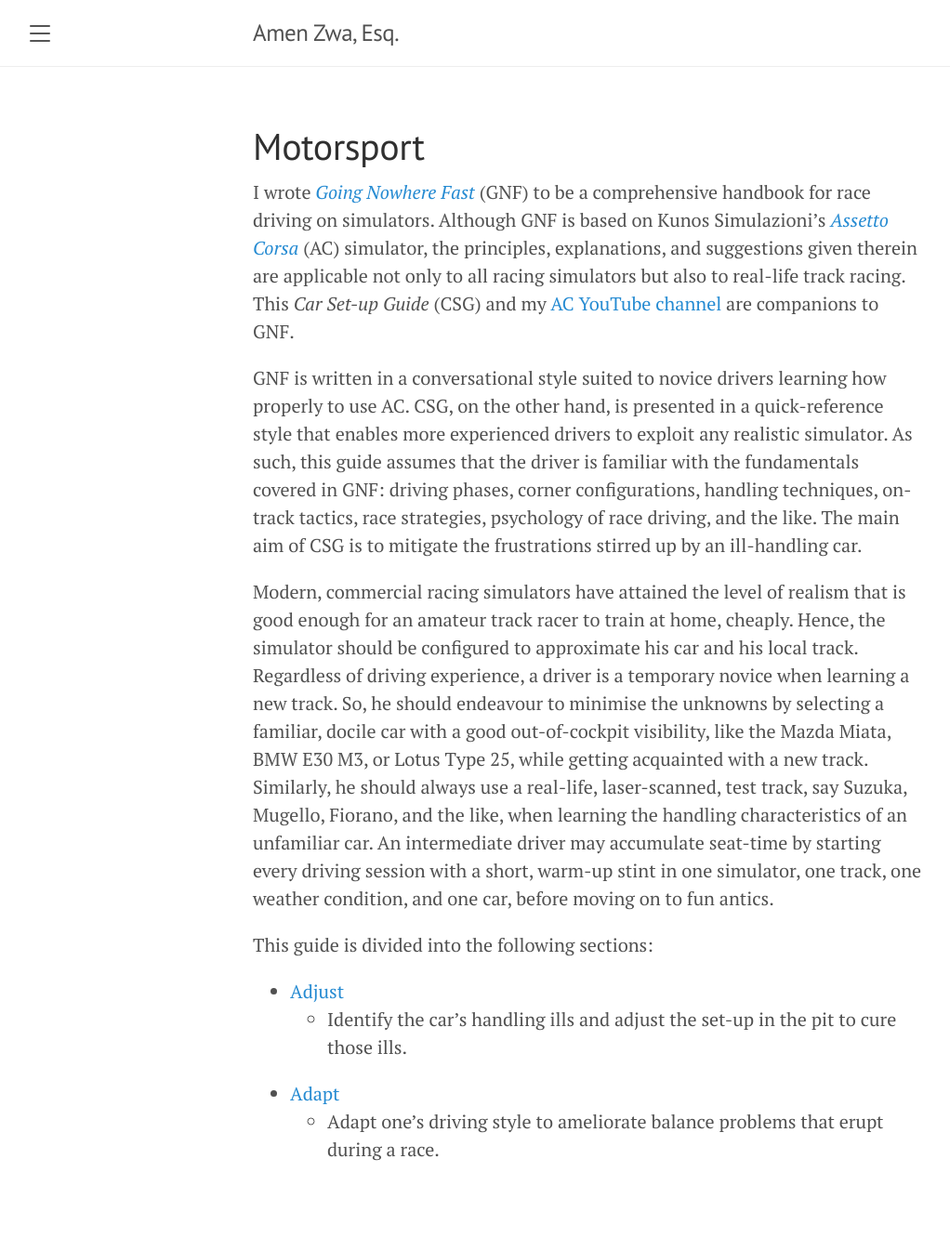
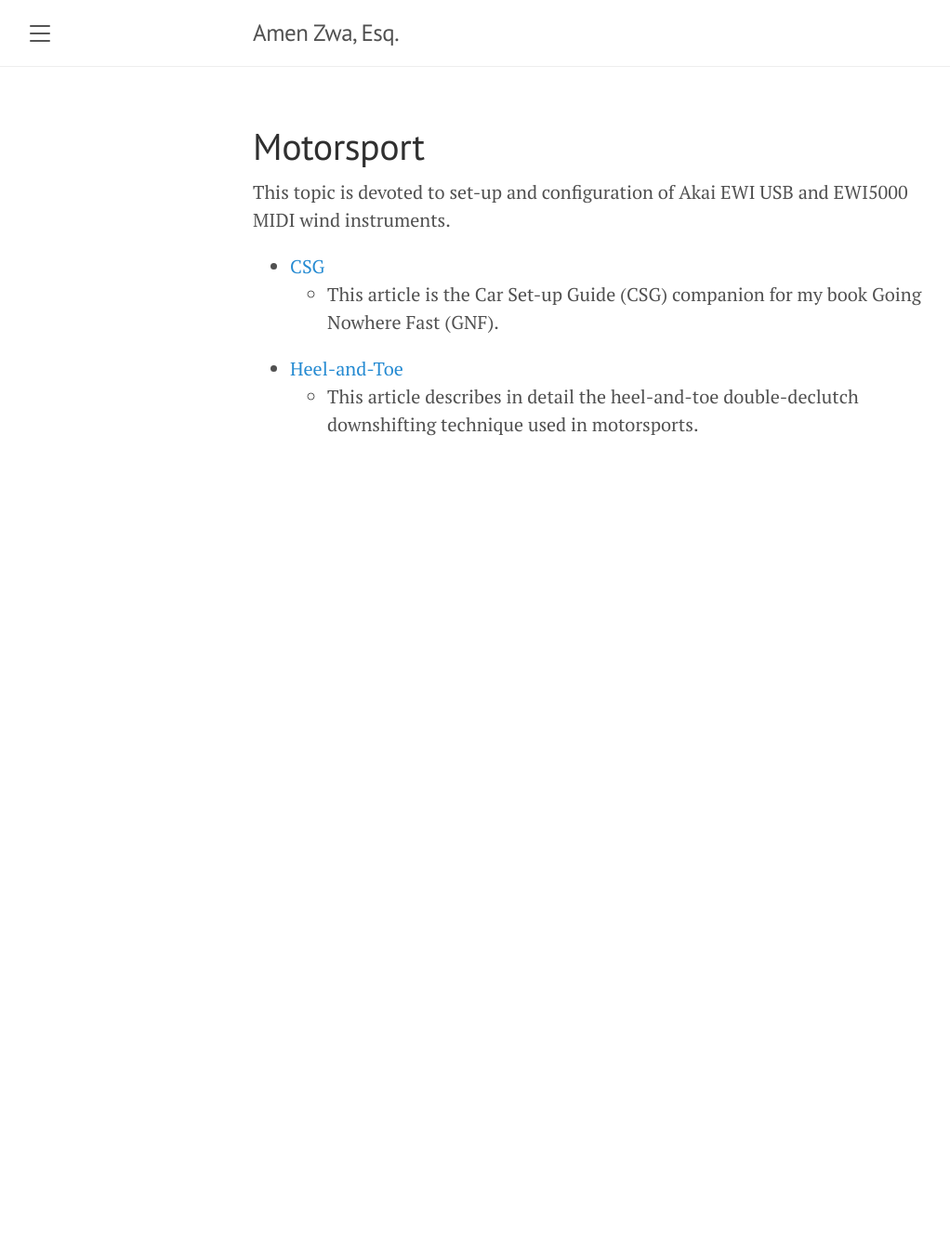
Before and after one commit to amenzwa/amenzwa.github.io, a Jekyll site: the page built from motorsport/index.md, in a window 1280 px wide. Shown: the whole page at 93% size, without its empty margins (8-1030 px from the left). Built offline with Jekyll 4.4.1, drawn with Linux system fonts in a browser that asks for light colours; our own code applies the rules of GitHub Pages for plain Markdown files; after the commit the page ends 900 px from its top, so only the background shows below that.

Commit message:
reorg motorsport; add heel-and-toe

```diff
--- a/motorsport/index.md
+++ b/motorsport/index.md
@@ -2,15 +2,9 @@
 title: "Motorsport"
 ---
 
-I wrote *[Going Nowhere Fast](https://www.amazon.com/Going-Nowhere-Assetto-Corsa-2018-01-20-ebook/dp/B00NS918M4/ref=sr_1_1?dchild=1&keywords=amen+zwa&qid=1608072855&sr=8-1)* (GNF) to be a comprehensive handbook for race driving on simulators. Although GNF is based on Kunos Simulazioni’s [*Assetto Corsa*](https://www.assettocorsa.net/home-ac/) (AC) simulator, the principles, explanations, and suggestions given therein are applicable not only to all racing simulators but also to real-life track racing. This *Car Set-up Guide* (CSG) and my [AC YouTube channel](https://www.youtube.com/playlist?list=PLHGOoLKACC41pJBu9CkDLfzu7gUXsbfnz) are companions to GNF.
+This topic is devoted to set-up and configuration of Akai EWI USB and EWI5000 MIDI wind instruments.
 
-GNF is written in a conversational style suited to novice drivers learning how properly to use AC. CSG, on the other hand, is presented in a quick-reference style that enables more experienced drivers to exploit any realistic simulator. As such, this guide assumes that the driver is familiar with the fundamentals covered in GNF:  driving phases, corner configurations, handling techniques, on-track tactics, race strategies, psychology of race driving, and the like. The main aim of CSG is to mitigate the frustrations stirred up by an ill-handling car.
-
-Modern, commercial racing simulators have attained the level of realism that is good enough for an amateur track racer to train at home, cheaply. Hence, the simulator should be configured to approximate his car and his local track. Regardless of driving experience, a driver is a temporary novice when learning a new track. So, he should endeavour to minimise the unknowns by selecting a familiar, docile car with a good out-of-cockpit visibility, like the Mazda Miata, BMW E30 M3, or Lotus Type 25, while getting acquainted with a new track. Similarly, he should always use a real-life, laser-scanned, test track, say Suzuka, Mugello, Fiorano, and the like, when learning the handling characteristics of an unfamiliar car. An intermediate driver may accumulate seat-time by starting every driving session with a short, warm-up stint in one simulator, one track, one weather condition, and one car, before moving on to fun antics.
-
-This guide is divided into the following sections:
-
-- [Adjust](adjust.md)
-  - Identify the car's handling ills and adjust the set-up in the pit to cure those ills.
-- [Adapt](adapt.md)
-  - Adapt one's driving style to ameliorate balance problems that erupt during a race.
+- [CSG](CSG.md)
+  - This article is the Car Set-up Guide (CSG) companion for my book Going Nowhere Fast (GNF).
+- [Heel-and-Toe](HeelAndToe.md)
+  - This article describes in detail the heel-and-toe double-declutch downshifting technique used in motorsports.
```
Also changed, not shown: motorsport/CSG.md (added, +16 -0 lines), motorsport/HeelAndToe.md (added, +74 -0 lines), motorsport/CSGAdapt.md (renamed from motorsport/adapt.md), motorsport/CSGAdjust.md (renamed from motorsport/adjust.md), motorsport/diagrams/gearbox.jpg (added).
